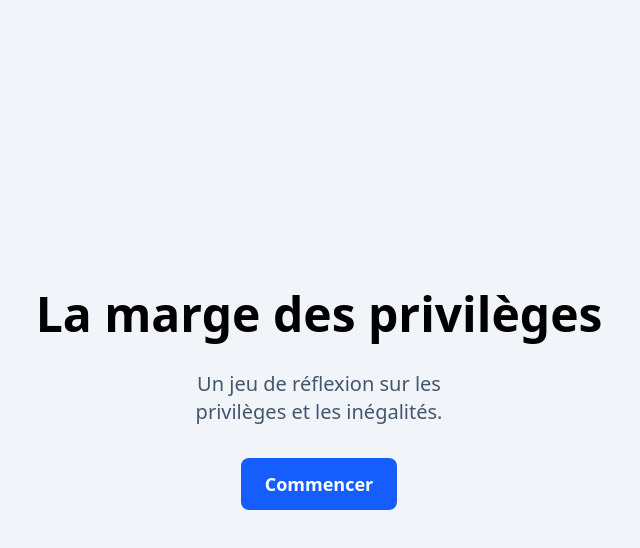
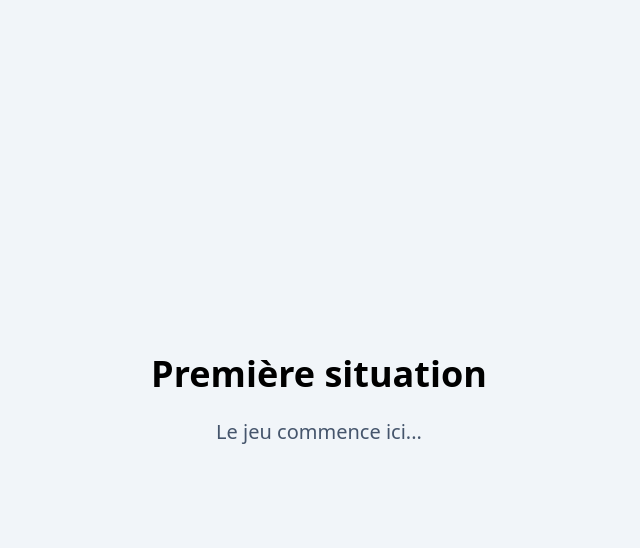
Before and after one commit to bupas860/mosaique, a React (Vite) app: page / in a window 1280 px wide. Both pictures are taken after a click on the button "Commencer". Shown: the top 548 px of the page, without its empty margins (321-961 px from the left). Built offline with nearby package versions, Linux system fonts and the light colour scheme.

Commit message:
feat: add first game navigation

```diff
--- a/src/App.tsx
+++ b/src/App.tsx
@@ -1,5 +1,18 @@
+import { useState } from "react";
+
+import GamePage from "./pages/GamePage";
 import HomePage from "./pages/HomePage";
 
 export default function App() {
-  return <HomePage />;
+  const [started, setStarted] = useState(false);
+
+  if (started) {
+    return <GamePage />;
+  }
+
+  return (
+    <HomePage
+      onStart={() => setStarted(true)}
+    />
+  );
 }
--- a/src/components/Button.tsx
+++ b/src/components/Button.tsx
@@ -1,11 +1,12 @@
 type ButtonProps = {
   children: React.ReactNode;
-  onClick?: () => void;
+  onClick?: React.MouseEventHandler<HTMLButtonElement>;
 };
 
 export default function Button({ children, onClick }: ButtonProps) {
   return (
     <button
+      type="button"
       onClick={onClick}
       className="
         rounded-lg
--- /dev/null
+++ b/src/pages/GamePage.tsx
@@ -0,0 +1,17 @@
+import Screen from "../components/Screen";
+
+export default function GamePage() {
+  return (
+    <Screen>
+      <div className="text-center space-y-6">
+        <h1 className="text-4xl font-bold">
+          Première situation
+        </h1>
+
+        <p className="text-xl text-slate-600">
+          Le jeu commence ici...
+        </p>
+      </div>
+    </Screen>
+  );
+}
--- a/src/pages/HomePage.tsx
+++ b/src/pages/HomePage.tsx
@@ -1,10 +1,14 @@
 import Button from "../components/Button";
 import Screen from "../components/Screen";
 
-export default function HomePage() {
+type HomePageProps = {
+  onStart: () => void;
+};
+
+export default function HomePage({ onStart }: HomePageProps) {
   return (
     <Screen>
-      <div className="text-center space-y-8">
+      <div className="space-y-8 text-center">
 
         <h1 className="text-5xl font-bold">
           La marge des privilèges
@@ -16,7 +20,7 @@ export default function HomePage() {
           privilèges et les inégalités.
         </p>
 
-        <Button>
+        <Button onClick={onStart}>
           Commencer
         </Button>
 
```
